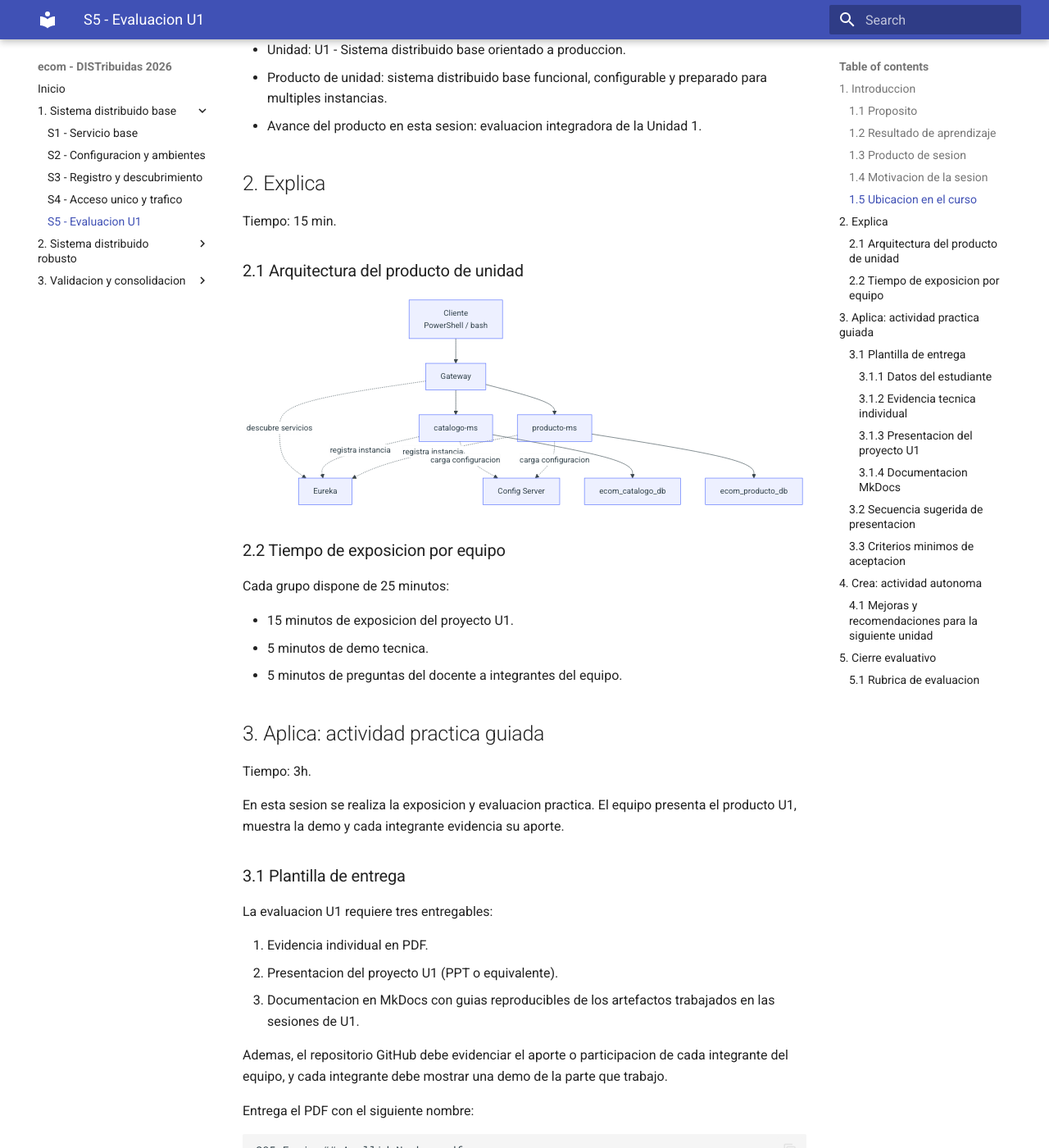
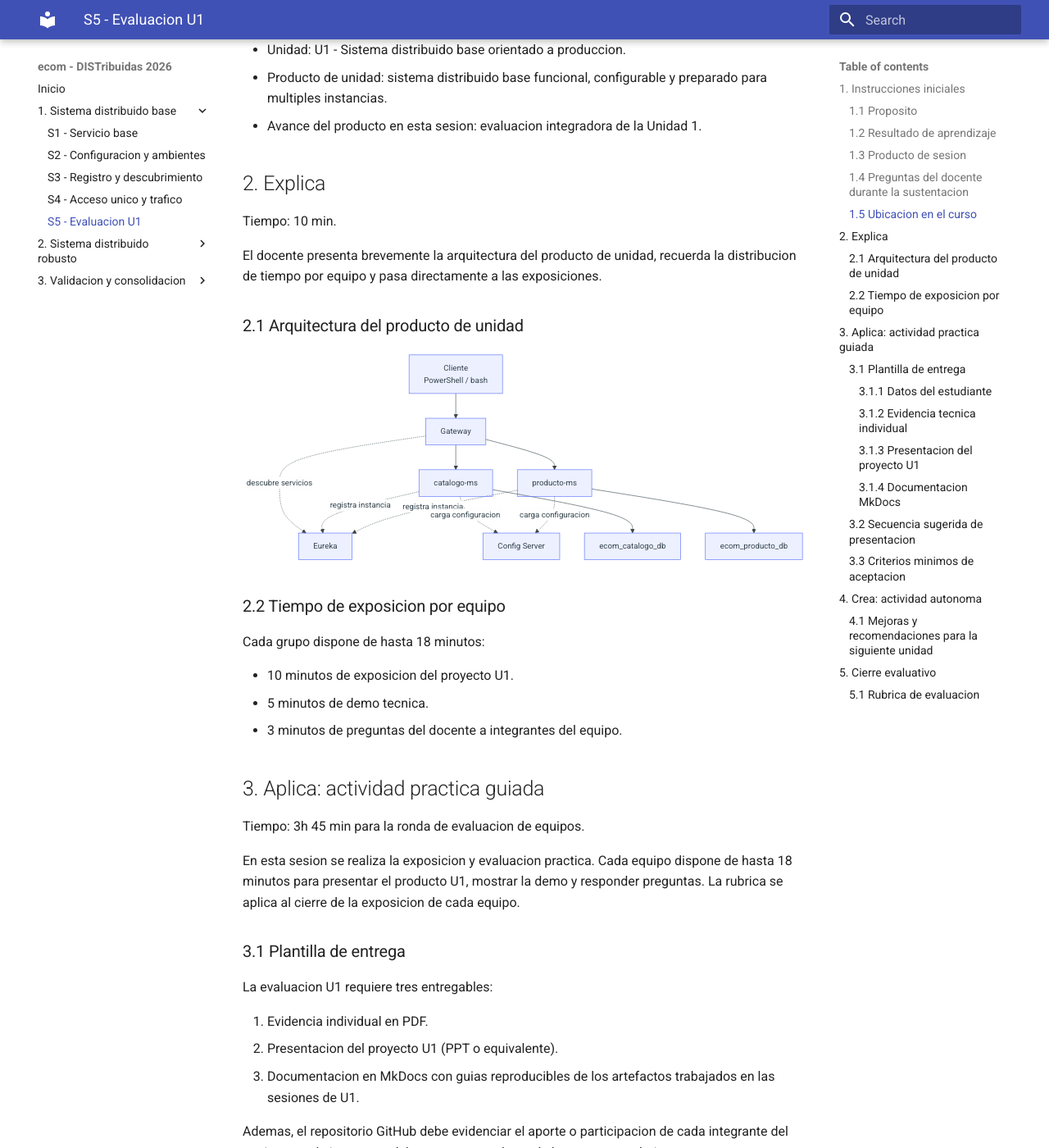
Before and after one commit to 261dist/ecom, an MkDocs documentation site: the page built from docs/sesiones/s05-evaluacion-u1.md, in a window 1280 px wide and 1400 px high, scrolled down 979 px. Shown: the whole window at 82% size. Built offline with MkDocs 1.6.1 and Material for MkDocs 9.7.7, drawn with Linux system fonts in a browser that asks for light colours; some of the changed text lies outside the part shown.

Commit message:
first commit

```diff
--- a/docs/sesiones/s05-evaluacion-u1.md
+++ b/docs/sesiones/s05-evaluacion-u1.md
@@ -1,8 +1,8 @@
 # S5 - Evaluacion U1
 
-## 1. Introduccion
+## 1. Instrucciones iniciales
 
-Tiempo: 20 min.
+Tiempo: 5 min.
 
 ### 1.1 Proposito
 
@@ -16,7 +16,7 @@ El estudiante demuestra ejecucion, prueba, diagnostico y defensa tecnica de un s
 
 Producto U1 integrado: Config Server, Eureka, Gateway, microservicios de negocio, bases de datos y multiples instancias.
 
-### 1.4 Motivacion de la sesion
+### 1.4 Preguntas del docente durante la sustentacion
 
 Un sistema distribuido no se evalua por componentes aislados. La evidencia importante es que los componentes se integran, se ejecutan en orden, responden por Gateway y pueden diagnosticarse ante fallos.
 
@@ -34,7 +34,9 @@ Preguntas que el docente puede realizar a cada estudiante:
 
 ## 2. Explica
 
-Tiempo: 15 min.
+Tiempo: 10 min.
+
+El docente presenta brevemente la arquitectura del producto de unidad, recuerda la distribucion de tiempo por equipo y pasa directamente a las exposiciones.
 
 ### 2.1 Arquitectura del producto de unidad
 
@@ -63,17 +65,17 @@ flowchart TB
 
 ### 2.2 Tiempo de exposicion por equipo
 
-Cada grupo dispone de 25 minutos:
+Cada grupo dispone de hasta 18 minutos:
 
-- 15 minutos de exposicion del proyecto U1.
+- 10 minutos de exposicion del proyecto U1.
 - 5 minutos de demo tecnica.
-- 5 minutos de preguntas del docente a integrantes del equipo.
+- 3 minutos de preguntas del docente a integrantes del equipo.
 
 ## 3. Aplica: actividad practica guiada
 
-Tiempo: 3h.
+Tiempo: 3h 45 min para la ronda de evaluacion de equipos.
 
-En esta sesion se realiza la exposicion y evaluacion practica. El equipo presenta el producto U1, muestra la demo y cada integrante evidencia su aporte.
+En esta sesion se realiza la exposicion y evaluacion practica. Cada equipo dispone de hasta 18 minutos para presentar el producto U1, mostrar la demo y responder preguntas. La rubrica se aplica al cierre de la exposicion de cada equipo.
 
 ### 3.1 Plantilla de entrega
 
```
Also changed, not shown: other parts of docs/sesiones/s05-evaluacion-u1.md (+0 -2 lines), docs/sesiones/s12-evaluacion-u2.md (+11 -11 lines), docs/sesiones/s16-evaluacion-final.md (+11 -11 lines).
